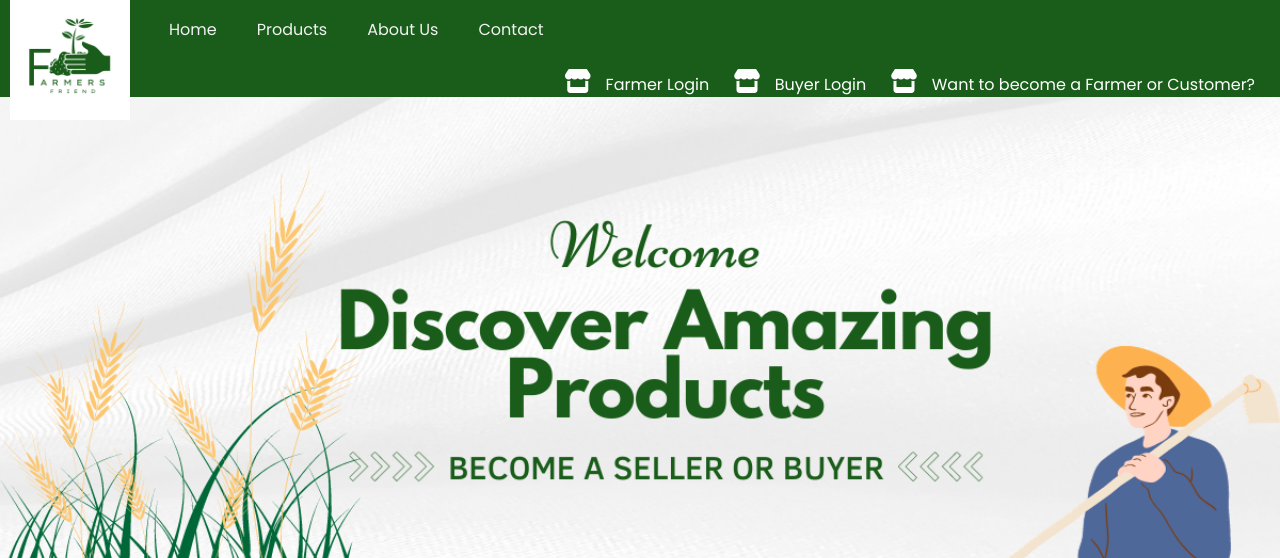
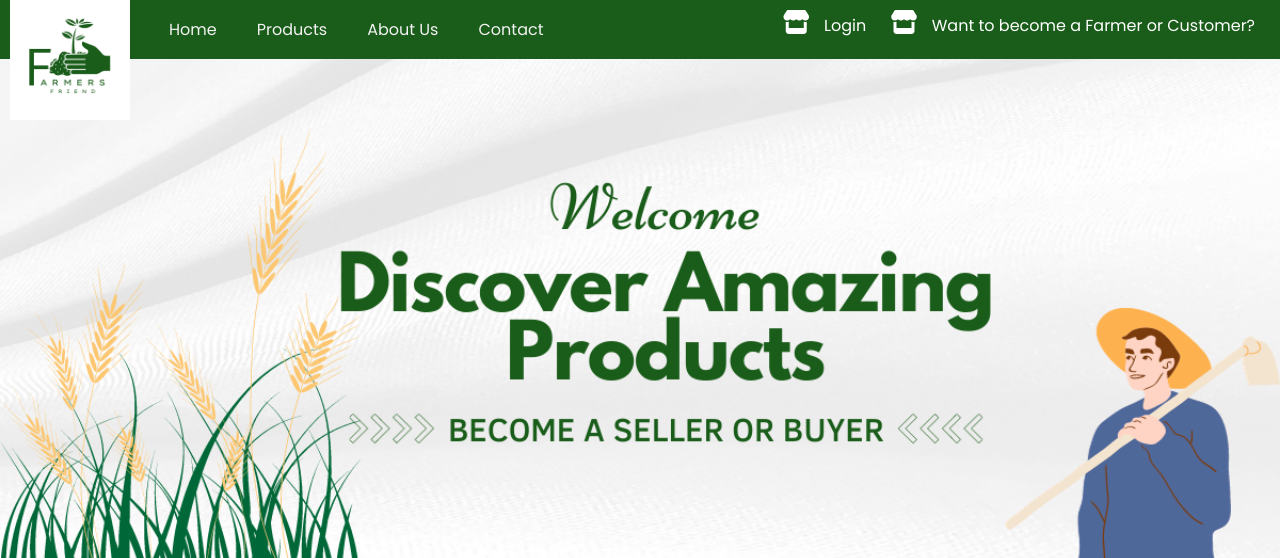
Before and after one commit to zahabiyam/fyp24, a Flask app: page / in a window 1280 px wide. Shown: the top 558 px of the page. Run offline with Flask 3, Linux system fonts and the light colour scheme; some libraries are stand-ins or nearby versions.

Commit message:
login and farmer chat update

```diff
--- a/main.py
+++ b/main.py
@@ -19,7 +19,29 @@ def index():
         return render_template('index.html')
 
     if not buyer_id:
-        return render_template('index.html', farmer_id=farmer_id)
+        cur = mysql.connection.cursor()
+        cur.execute("""SELECT c.`id`, ua.`username` 'name', p.`Name` 'product_name', p.`id` 'product_id', c.`sender_id` 'buyer_id', c.`receiver_id` 'farmer_id'
+                        FROM chat_notification c
+                        JOIN user_account ua ON c.`sender_id` = ua.`id` AND ua.`role` = 'customer'
+                        JOIN chat ch ON c.`chat_id` = ch.`id`
+                        JOIN product p ON ch.`product_id` = p.`id`
+                        WHERE c.`receiver_id` = %s AND c.`seen` = %s
+                        GROUP BY p.`id`, c.`sender_id`
+                    """, (farmer_id, 0))
+        chat_notification = cur.fetchall()
+        notification_data = []
+        for i in chat_notification:
+            notification_data.append({
+                'notification_id': i[0],
+                'name': i[1],
+                'product_name': i[2],
+                'product_id': i[3],
+                'buyer_id': i[4],
+                'farmer_id': i[5]
+            })
+        print(chat_notification)
+        print(notification_data)
+        return render_template('index.html', farmer_id=farmer_id, notification_data = notification_data)
     chat_notification = 0
     cur = mysql.connection.cursor()
     cur.execute("""SELECT c.`id`, ua.`username` 'name', p.`Name` 'product_name', p.`id` 'product_id', c.`sender_id` 'farmer_id', c.`receiver_id` 'buyer_id'
@@ -53,46 +75,25 @@ def logout():
     return redirect(url_for('index'))
 
 
-@app.route('/farmer_login',methods=['GET','POST'])
-def farmer_login():
+@app.route("/login", methods=['GET', 'POST'])
+def login():
     if request.method != 'POST':
-        return render_template('farmer/farmer_login.html')
-
+        return render_template('login.html')
     data = request.get_json()['data']
     user_data = {}
     for i in data:
         user_data[i['name']] = str(i['value'])
     cur = mysql.connection.cursor()
-    cur.execute("SELECT * FROM user_account WHERE username = %s AND password = %s", (user_data['username'], user_data['password']))
+    cur.execute("SELECT * FROM user_account WHERE username = %s AND password = %s AND role = %s", (user_data['username'], user_data['password'], user_data['user_type']))
     user = cur.fetchone()
-    f_user = cur.execute("SELECT * FROM user_account WHERE username = %s AND password = %s AND role = 'farmer'", (user_data['username'], user_data['password']))
     if not user:
-        return jsonify({"success":False, "message":"Invalid username or password"})
-    if not f_user:
-        return jsonify({"success":False, "message":"You are not a farmer"})
-    session['farmer_id'] = user[0]
+        return jsonify({"success":False, "message":"Invalid username or password or role"})
+    if user_data['user_type'] == 'farmer':
+        session['farmer_id'] = user[0]
+    elif user_data['user_type'] == 'customer':
+        session['buyer_id'] = user[0]
     return jsonify({"success":True, "message":"Login successful", "category":user[3]})
 
-@app.route('/buyer_login',methods=['GET','POST'])
-def buyer_login():
-    if request.method != 'POST':
-        return render_template('customer/buyer_login.html')
-
-    data = request.get_json()['data']
-    user_data = {}
-    for i in data:
-        user_data[i['name']] = str(i['value'])
-    cur = mysql.connection.cursor()
-    cur.execute("SELECT * FROM user_account WHERE username = %s AND password = %s", (user_data['username'], user_data['password']))
-    user = cur.fetchone()
-    c_user = cur.execute("SELECT * FROM user_account WHERE username = %s AND password = %s AND role = 'customer'", (user_data['username'], user_data['password']))
-    print(user)
-    if not user:
-        return jsonify({"success":False, "message":"Invalid username or password"})
-    if not c_user:
-        return jsonify({"success":False, "message":"You are not a buyer"})
-    session['buyer_id'] = user[0]
-    return jsonify({"success":True, "message":"Login successful", "category":user[3]})
 
 @app.route('/signup',methods=['GET','POST'])
 def signup():
@@ -103,7 +104,7 @@ def signup():
 def profile():
     # user_id = session.get('user_id')
     if 'farmer_id' not in session.keys() and 'buyer_id' not in session.keys():
-        return redirect(url_for('farmer_login'))
+        return redirect(url_for('login'))
 
     farmer_id = session.get('farmer_id')
     buyer_id = session.get('buyer_id')
@@ -146,7 +147,6 @@ def profile():
             'email': user[4],
         }
         profile_type = "Buyer"
-    print(user)
 
     return render_template('profile.html', user=user, farmer_id=farmer_id, buyer_id=buyer_id, profile_type=profile_type, products=products)
 
@@ -311,7 +311,7 @@ def farmer():
 @app.route("/buyer", methods=['GET', 'POST'])
 def buyer():
     if 'buyer_id' not in session.keys():
-        return redirect(url_for('farmer_login'))
+        return redirect(url_for('login'))
     buyer_id = session.get('buyer_id')
     cur = mysql.connection.cursor()
     cur.execute("SELECT * FROM buyer WHERE UserAccountID = %s", (buyer_id,))
@@ -327,7 +327,7 @@ def buyer():
 @app.route("/buyer/update", methods=['GET', 'POST'])
 def buyer_update():
     if 'buyer_id' not in session.keys():
-        return redirect(url_for('buyer_login'))
+        return redirect(url_for('login'))
     if request.method != 'POST':
         return redirect(url_for('index'))
     buyer_id = session.get('buyer_id')
@@ -353,7 +353,7 @@ def file_upload():
 @app.route("/product_delete", methods=['POST'])
 def product_delete():
     if 'farmer_id' not in session.keys():
-        return redirect(url_for('farmer_login'))
+        return redirect(url_for('login'))
     product_id = request.args.get('product_id')
     cur = mysql.connection.cursor()
     cur.execute("DELETE FROM product WHERE id = %s", (product_id,))
@@ -364,7 +364,7 @@ def product_delete():
 def product_update():
     print(session.keys())
     if 'farmer_id' not in session.keys():
-        return redirect(url_for('farmer_login'))
+        return redirect(url_for('login'))
     if request.method != 'POST':
         product_id = request.args.get('product_id')
         print(product_id)
@@ -411,7 +411,7 @@ def product_add():
         return jsonify({"success":True, "message":"Product added successfully"})
 
     if 'farmer_id' not in session.keys():
-        return redirect(url_for('farmer_login'))
+        return redirect(url_for('login'))
     farmer_id = session.get('farmer_id')
     return render_template('farmer/product_add.html', farmer_id=farmer_id)
 
@@ -421,7 +421,7 @@ def checkout():
         return redirect(url_for('index'))
 
     if 'buyer_id' not in session.keys():
-        return redirect(url_for('buyer_login'))
+        return redirect(url_for('login'))
 
     data = request.get_json()['data']
     print(data)
@@ -431,7 +431,7 @@ def checkout():
 def invoice():
 
     if 'buyer_id' not in session.keys() and 'farmer_id' not in session.keys():
-        return redirect(url_for('farmer_login'))
+        return redirect(url_for('login'))
 
     data = session.get("checkout_data")
     date = datetime.now().strftime("%d/%m/%Y")
@@ -447,7 +447,7 @@ def pinvoice():
     if request.method != 'POST':
         return redirect(url_for('index'))
     if 'buyer_id' not in session.keys() and 'farmer_id' not in session.keys():
-        return redirect(url_for('farmer_login'))
+        return redirect(url_for('login'))
     data = request.get_json()['data']
     session["checkout_data"] = data
     return {
@@ -458,7 +458,26 @@ def pinvoice():
 def farmer_chat():
     farmer_id = session.get('farmer_id')
     if not farmer_id:
-        return redirect(url_for('farmer_login'))
+        return redirect(url_for('login'))
+
+    notification_id = request.args.get('notification_id')
+
+    open_chat = False
+    n_product_id = None
+    prod_farmer_id = None
+    if notification_id:
+        print("open chat")
+        print(notification_id)
+        cur = mysql.connection.cursor()
+        cur.execute("UPDATE chat_notification SET seen = %s WHERE id = %s", (1, notification_id))
+        mysql.connection.commit()
+        cur.execute("""SELECT ch.`product_id`, c.`sender_id` FROM chat_notification c
+                    JOIN chat ch ON c.`chat_id` = ch.`id`
+                    WHERE c.`id` = %s""", (notification_id,))
+        chat_data = cur.fetchone()
+        n_product_id = chat_data[0]
+        prod_farmer_id = chat_data[1]
+        open_chat = True
 
     query = f"""
         SELECT c.product_id,p.name,c.`sender_type`,c.`sender_id`,c.`receiver_id`,ua.username AS sender_name,
@@ -502,9 +521,9 @@ def farmer_chat():
     # make a list of chats based on product and customers
     print(json.dumps(chat_data, indent=4))
 
-    # print(chats)
+    print(chats)
 
-    return render_template('chat.html', chats=chat_data, range=range, len=len, farmer_id=farmer_id)
+    return render_template('chat.html', chats=chat_data, range=range, len=len, farmer_id=farmer_id, open_chat=open_chat, product_id=n_product_id, prod_farmer_id=prod_farmer_id)
 
 
 @app.route("/farmer/get_full_weather", methods=["GET", "POST"])
@@ -512,10 +531,10 @@ def full_weather():
 
     farmer_id = session.get('farmer_id')
     if not farmer_id:
-        return redirect(url_for('farmer_login'))
+        return redirect(url_for('login'))
 
     if request.method != 'POST':
-        return render_template("farmer/get_weather.html")
+        return render_template("farmer/get_weather.html", farmer_id=farmer_id)
 
     res_date = request.args.get("date")
     print(res_date)
--- a/static/js/script.js
+++ b/static/js/script.js
@@ -216,6 +216,29 @@ $("#buyer_login #submit").click(async function(event) {
         window.location.href = "/";
     }
 });
+
+
+$(document).on('click', "#login #submit", async function(event) {
+    event.preventDefault();
+    var data = $("#login").serializeArray();
+    data = {
+        "data": data
+    }
+    console.log(data);
+    resp = await axios({
+        method: "POST",
+        url: baseUrl + "/login",
+        data: data
+    });
+    console.log({ resp });
+    if(!resp.data.success) {
+        alert(resp.data.message);
+        $("#login").trigger("reset");
+    } else {
+        window.location.href = "/";
+    }
+});
+
 
 $(document).on('click', "#farmer_login #submit", async function(event) {
     event.preventDefault();
@@ -510,6 +533,13 @@ $(document).on("click", ".ffs-person", async function(event) {
     var farmer_id = $(this).parent().find(".farmer_id").val();
     var product_id = $(this).parent().find(".product_id").val();
     var notification_id = $(this).parent().find(".notification_id").val();
+
+    var if_farmer = $("#farmer_id").val();
+    console.log(if_farmer);
+    if (if_farmer) {
+        window.location.href = "/farmer_chat?notification_id=" + notification_id;
+        return;
+    }
     window.location.href = "/products?notification_id=" + notification_id;
 });
 
--- a/templates/farmer_base.html
+++ b/templates/farmer_base.html
@@ -26,6 +26,9 @@
     {% if buyer_id %}
         <input type="hidden" id="buyer_id" value="{{buyer_id}}">
     {% endif %}
+    {% if farmer_id %}
+        <input type="hidden" id="farmer_id" value="{{farmer_id}}">
+    {% endif %}
     <div class="mobile-navbar">
         <div class="menu-toggle" id="mobile-menu">
             <span></span>
@@ -38,13 +41,16 @@
             <a href="#">About Us</a>
             <a href="#">Contact</a>
             <div class="profile-item">
-            <a href="{{ url_for('farmer_login') }}"><i class="fas fa-store"></i>
-                <span>Farmer Login</span></a>
-            <a href="{{ url_for('buyer_login') }}"><i class="fas fa-store"></i>
-                    <span>Buyer Login</span></a>
-            <a href="{{ url_for('signup') }}"><i class="fas fa-store"></i>
-                        <span>Want to become a Farmer or Customer?</span></a>
-                </div>
+                <a href="{{ url_for('login') }}"><i class="fas fa-store"></i>
+                    <span>Login</span>
+                </a>
+                <!-- <a href="{# url_for('buyer_login') #}"><i class="fas fa-store"></i>
+                    <span>Buyer Login</span>
+                </a> -->
+                <a href="{{ url_for('signup') }}"><i class="fas fa-store"></i>
+                    <span>Want to become a Farmer or Customer?</span>
+                </a>
+            </div>
         </div>
     </div>
     <div class="navbar">
@@ -68,8 +74,9 @@
                             <li class="ffs-content-item ffs-content-item-1">
                                 <a class="ffs-person" href="#">
                                     <div class="ffs-person-txt">
-                                        <div class="ffs-person-name">{{chat['farmer_name']}}</div>
+                                        <div class="ffs-person-name">{{chat['name']}}</div>
                                         <div class="ffs-person-duty">{{chat['product_name']}}</div>
+                                        <input type="hidden" class="buyer_id" value="{{ chat['buyer_id'] }}">
                                         <input type="hidden" class="farmer_id" value="{{ chat['farmer_id'] }}">
                                         <input type="hidden" class="product_id" value="{{ chat['product_id'] }}">
                                         <input type="hidden" class="notification_id" value="{{ chat['notification_id'] }}">
@@ -114,13 +121,13 @@
                 </div>
             {% else %}
                 <div class="profile-item">
-                    <a href="{{ url_for('farmer_login') }}"><i class="fas fa-store"></i>
-                    <span>Farmer Login</span></a>
+                    <a href="{{ url_for('login') }}"><i class="fas fa-store"></i>
+                    <span>Login</span></a>
                 </div>
-                <div class="profile-item">
-                    <a href="{{ url_for('buyer_login') }}"><i class="fas fa-store"></i>
+                <!-- <div class="profile-item">
+                    <a href="{# url_for('buyer_login') #}"><i class="fas fa-store"></i>
                     <span>Buyer Login</span></a>
-                </div>
+                </div> -->
                 <div class="profile-item">
                     <a href="{{ url_for('signup') }}"><i class="fas fa-store"></i>
                     <span>Want to become a Farmer or Customer?</span></a>
```
Also changed, not shown: templates/chat.html (+6 -2 lines), templates/login.html (added, +31 -0 lines).
